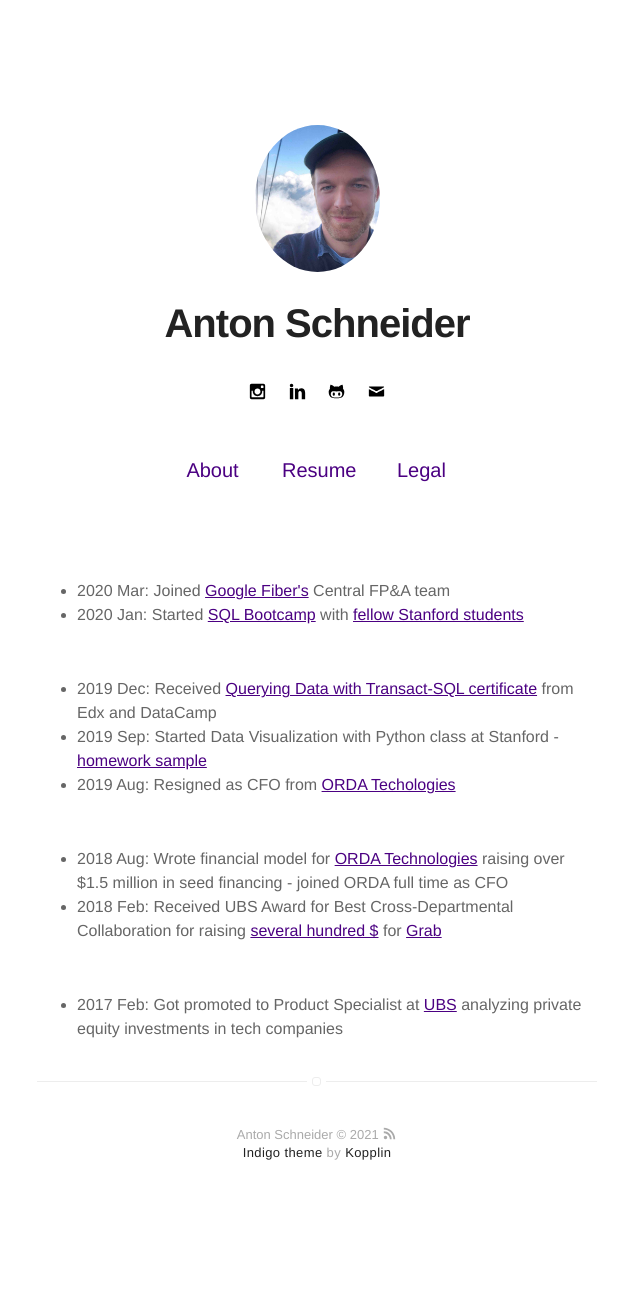
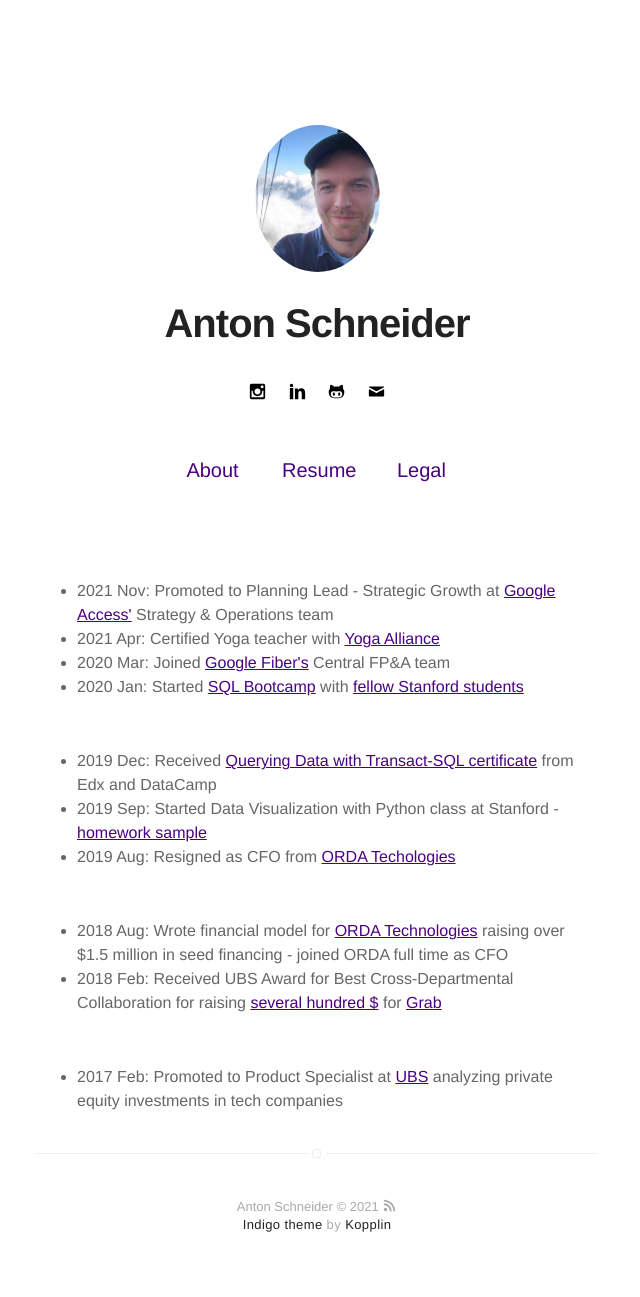
Before and after one commit to antonschneider90/antonschneider90.github.io, a Jekyll site: the page built from index.html, in a window 1280 px wide. Shown: the whole page, without its empty margins (323-963 px from the left). Built offline with Jekyll 4.4.1, drawn with Linux system fonts in a browser that asks for light colours; before the commit the page ends 1225 px from its top, so only the background shows below that.

Commit message:
Update index.html

```diff
--- a/index.html
+++ b/index.html
@@ -5,6 +5,8 @@ title: Home
 
 <p><br/><br/><p>
 <ul>
+  <li>2021 Nov: Promoted to Planning Lead - Strategic Growth at <a href='https://fiber.google.com'> Google Access'</a> Strategy & Operations team </li>
+  <li>2021 Apr: Certified Yoga teacher with <a href='https://www.yogaalliance.org/'> Yoga Alliance</a>  </li>
   <li>2020 Mar: Joined <a href='https://fiber.google.com'> Google Fiber's</a> Central FP&A team </li>
   <li>2020 Jan: Started <a href='https://github.com/antonschneider90/sql_class'> SQL Bootcamp</a> with <a href='https://www.linkedin.com/groups/13782702/'>fellow Stanford students</a></li>
 </ul>
@@ -21,5 +23,5 @@ title: Home
 </ul>
 <br/>
 <ul>
-  <li>2017 Feb: Got promoted to Product Specialist at <a href='https://www.ubs.com/global/en.html'>UBS</a> analyzing private equity investments in tech companies</li>
+  <li>2017 Feb: Promoted to Product Specialist at <a href='https://www.ubs.com/global/en.html'>UBS</a> analyzing private equity investments in tech companies</li>
 </ul>
```
